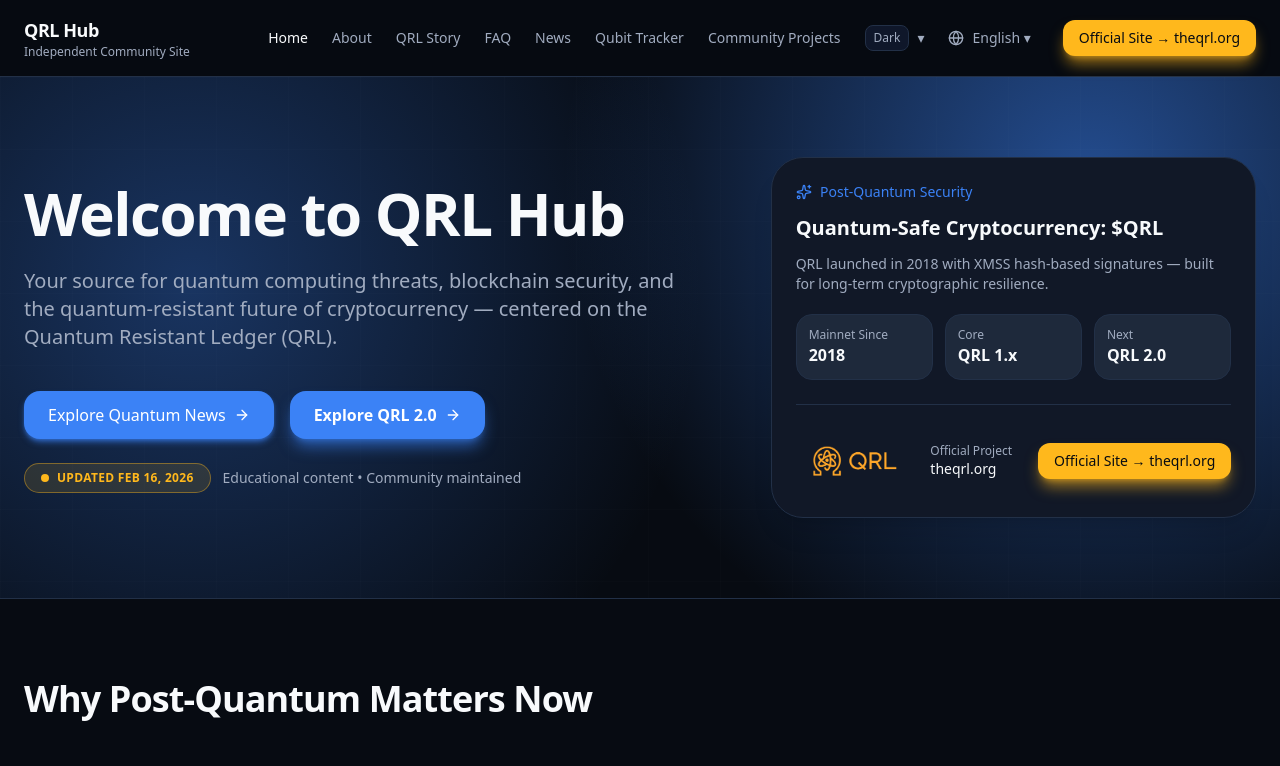
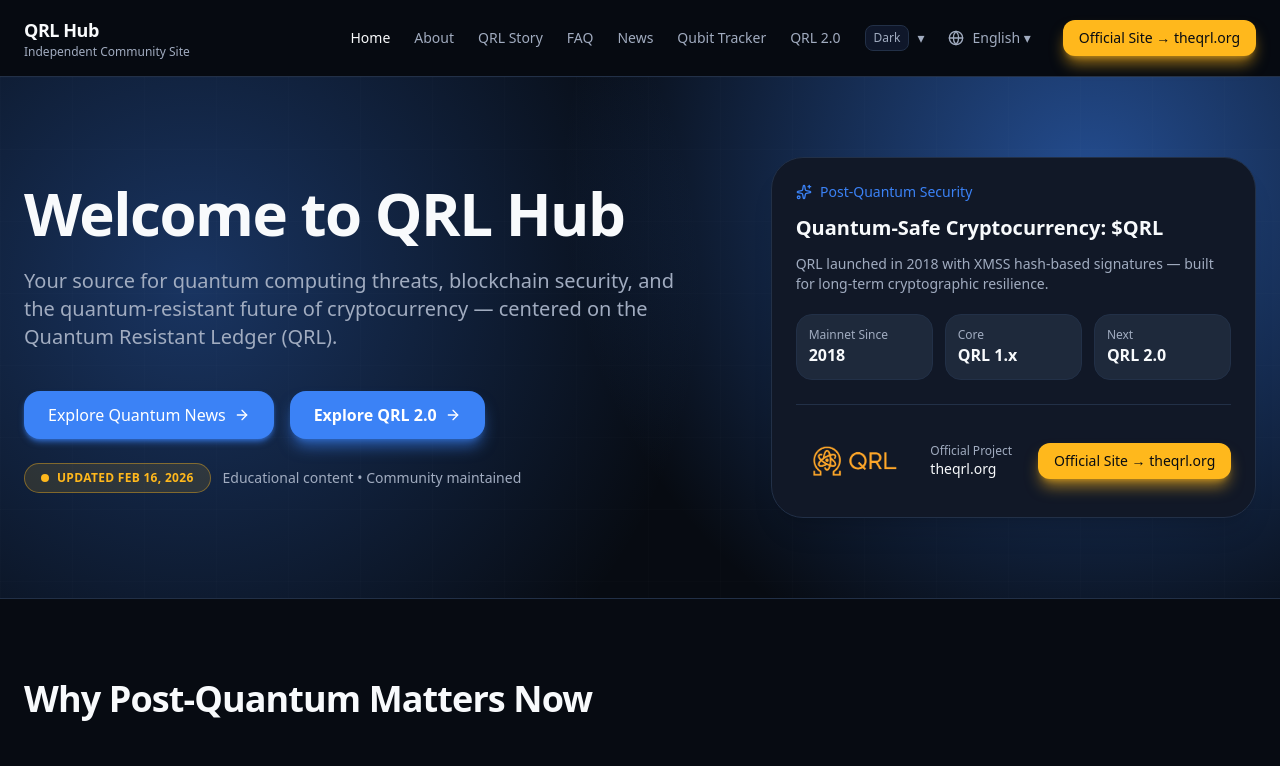
Before and after one commit to ChillerID/qrlhub-redesign, a React (Vite) app: page / in a window 1280 px wide. Shown: the top 766 px of the page. Built offline with nearby package versions, Linux system fonts and the light colour scheme.

Commit message:
Community Projects changed to QRL 2.0

```diff
--- a/src/App.tsx
+++ b/src/App.tsx
@@ -54,7 +54,7 @@
   { label: "FAQ", hash: "#network" },
   { label: "News", hash: "#developers" },
   { label: "Qubit Tracker", hash: "#ecosystem" },
-  { label: "Community Projects", hash: "#community" },
+    { label: "QRL 2.0", hash: "#community" },
 ];
 const THEMES: { code: Theme; label: string }[] = [
 //  { code: "dark", label: "DarkOld" },
```
